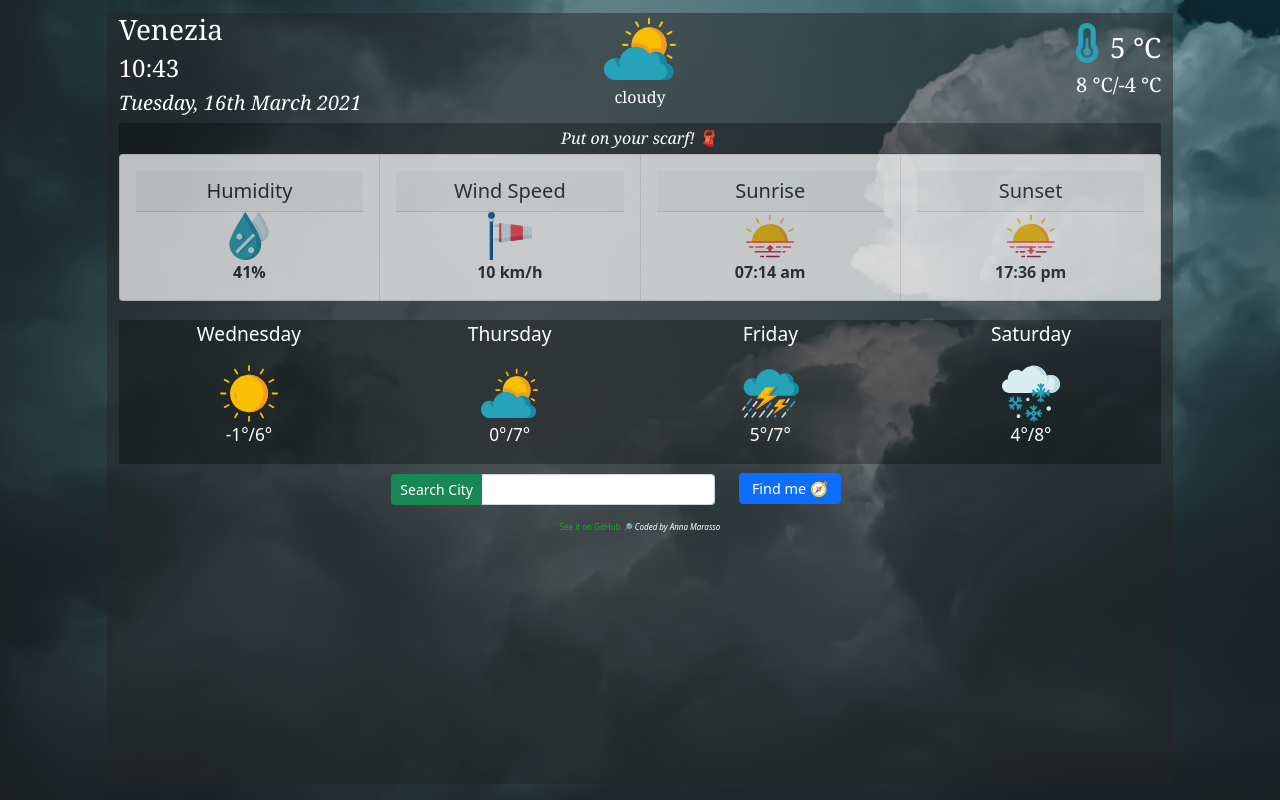
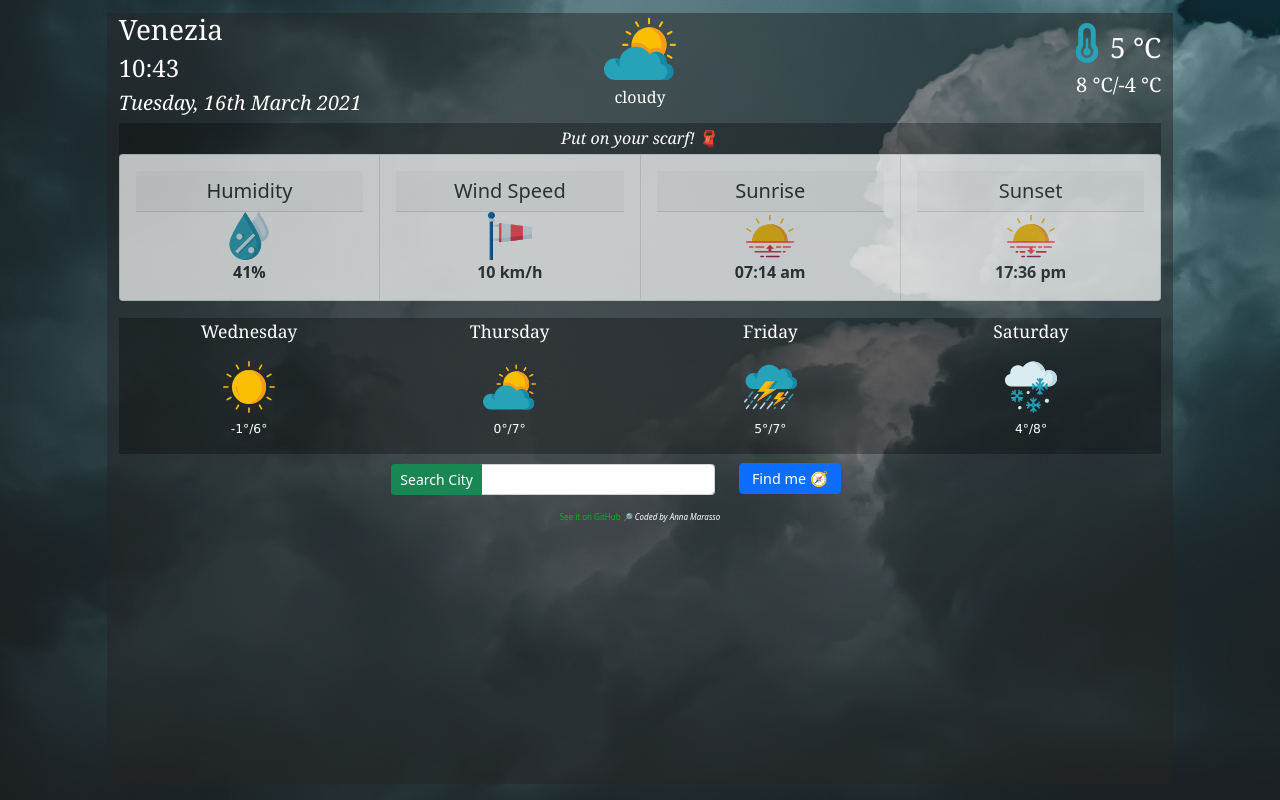
Before and after one commit to annamar90/Weather-App, a plain HTML site: page index.html in a window 1280 px wide. Drawn offline with nearby package versions, Linux system fonts and the light colour scheme.

Commit message:
Style updated
Weekdays/temp style updated

```diff
--- a/src/styles.css
+++ b/src/styles.css
@@ -118,8 +118,9 @@ html {
 
 .nextdays {
     color: white;
+    font-family: Georgia;
     text-align: center;
-    font-size: 1.2em;
+    font-size: 1.1em;
     background-color: rgba(0, 0, 0, 0.3);
     margin-top: 1em;
     margin-left: auto;
@@ -131,7 +132,9 @@ html {
 }
 
 .daystemp {
-    font-size: 0.9em;
+    margin-top:0.5em;
+    font-size: 0.7em;
+    font-family: Verdana;
 }
 
 .input-group {
```
